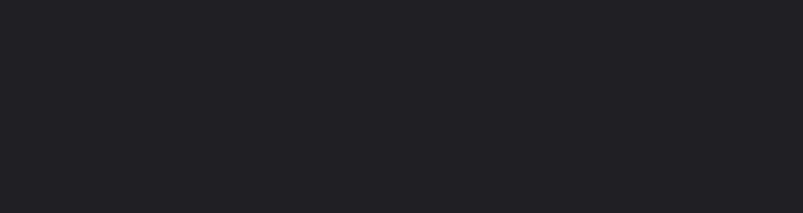
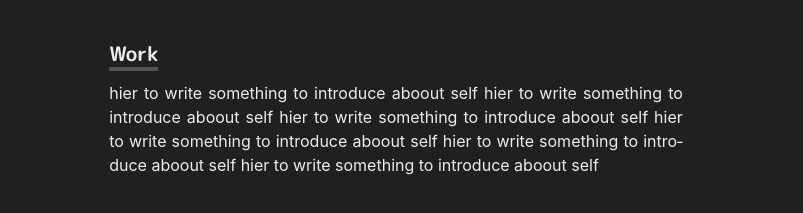
Before and after one commit to sIHURs/sihurs_homepage, a Next.js app: page / in a window 1280 px wide. Shown: the part 205-418 px from the top of the page, without its empty margins (244-1047 px from the left). Built offline with nearby package versions, Linux system fonts and the light colour scheme.

Commit message:
add section and paragrapg on the page

```diff
--- /dev/null
+++ b/components/paragraph.js
@@ -0,0 +1,9 @@
+import styled from '@emotion/styled'
+
+const Paragraph = styled.p`
+    text-align: justify;
+    text=indent: lem;
+    hyphens: auto;
+`
+
+export default Paragraph
--- /dev/null
+++ b/components/section.js
@@ -0,0 +1,21 @@
+import { motion } from 'framer-motion'
+import { chakra, shouldForwardProp } from '@chakra-ui/react'
+
+const StyledDiv = chakra(motion.div, {
+    shouldForwardProp: prop => {
+        return shouldForwardProp(prop) || prop === 'transition'
+    }
+})
+
+const Section = ({ children, delay = 0 }) => (
+    <StyledDiv
+        initial={{ y: 10, opacity: 0}}
+        animate={{ y: 0, opacity: 1}}
+        transition={{ duration: 0.8, delay }}
+        ma={6}
+    >
+        {children}
+    </StyledDiv>
+)
+
+export default Section
--- a/pages/index.js
+++ b/pages/index.js
@@ -1,5 +1,8 @@
+import NextLink from 'next/link'
 import { Container, Box, Heading, useColorModeValue } from "@chakra-ui/react"
 import Image from 'next/image'
+import Section from '../components/section'
+import Paragraph from "../components/paragraph"
 
 const Page = () => {
     return (
@@ -46,6 +49,26 @@ const Page = () => {
                     </Box>
                 </Box>
             </Box>
+
+            <Section delay={0.1}>
+                <Heading as='h3' variant="section-title">
+                    Work
+                </Heading>
+                <Paragraph>
+                    hier to write something to introduce aboout self
+                    hier to write something to introduce aboout self
+                    hier to write something to introduce aboout self
+                    hier to write something to introduce aboout self
+                    hier to write something to introduce aboout self
+                    hier to write something to introduce aboout self
+                    {/* <Link as={NextLink} href="/works/inkdrop" passHref scroll={false}>
+                        Inkdrop
+                    </Link> */}
+                </Paragraph>
+            </Section>
+
+
+
         </Container>
 
     )
```
